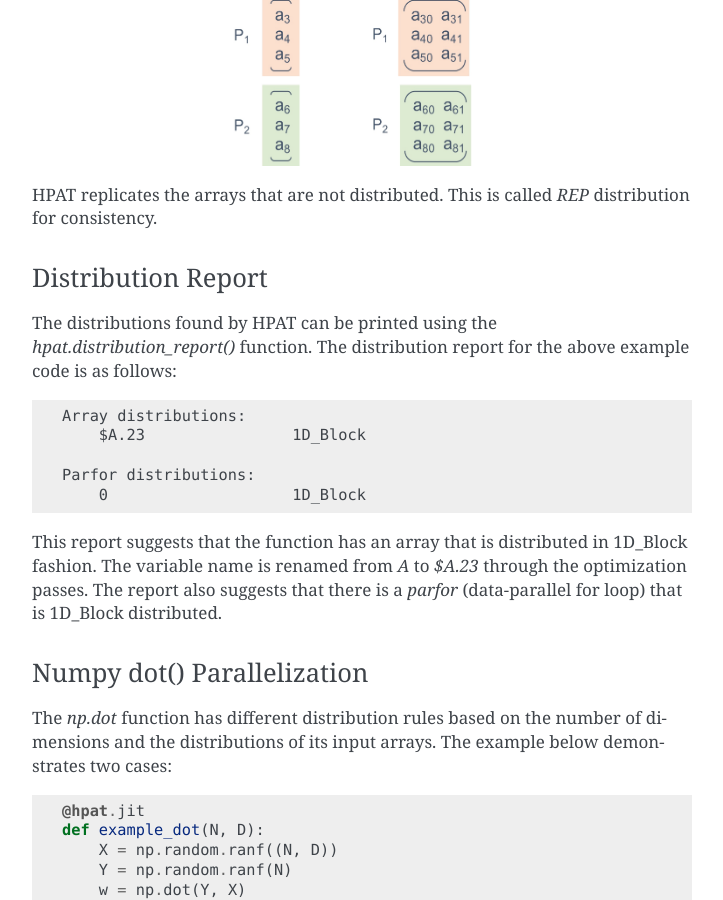
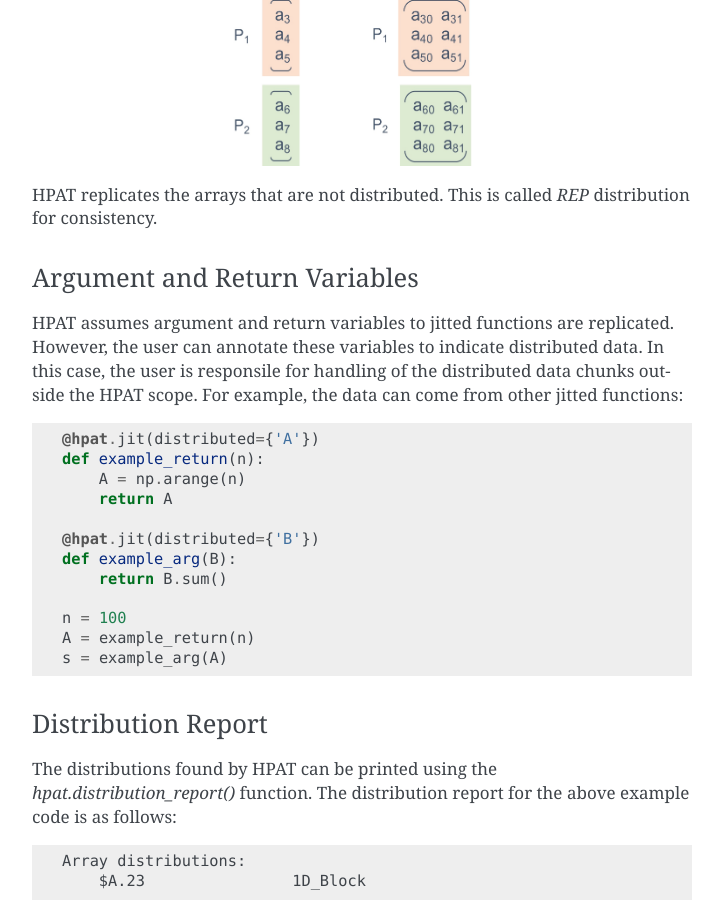
Before and after one commit to IntelPython/sdc, a Sphinx documentation site: the page built from docs/source/supported.rst, in a window 1280 px wide and 900 px high, scrolled down 1296 px. Shown: the whole window, without its empty margins (388-1111 px from the left). Built offline with Sphinx 7.4.7, drawn with Linux system fonts in a browser that asks for light colours; some of the changed text lies outside the part shown.

Commit message:
docs for distributed annotation

```diff
--- a/docs/source/supported.rst
+++ b/docs/source/supported.rst
@@ -67,6 +67,27 @@ as a 9 by 2 array, on three processors:
 HPAT replicates the arrays that are not distributed.
 This is called `REP` distribution for consistency.
 
+Argument and Return Variables
+~~~~~~~~~~~~~~~~~~~~~~~~~~~~~
+
+HPAT assumes argument and return variables to jitted functions are
+replicated. However, the user can annotate these variables to indicate
+distributed data. In this case,
+the user is responsile for handling of the distributed data chunks outside
+the HPAT scope. For example, the data can come from other jitted functions::
+
+    @hpat.jit(distributed={'A'})
+    def example_return(n):
+        A = np.arange(n)
+        return A
+
+    @hpat.jit(distributed={'B'})
+    def example_arg(B):
+        return B.sum()
+
+    n = 100
+    A = example_return(n)
+    s = example_arg(A)
 
 Distribution Report
 ~~~~~~~~~~~~~~~~~~~
```
